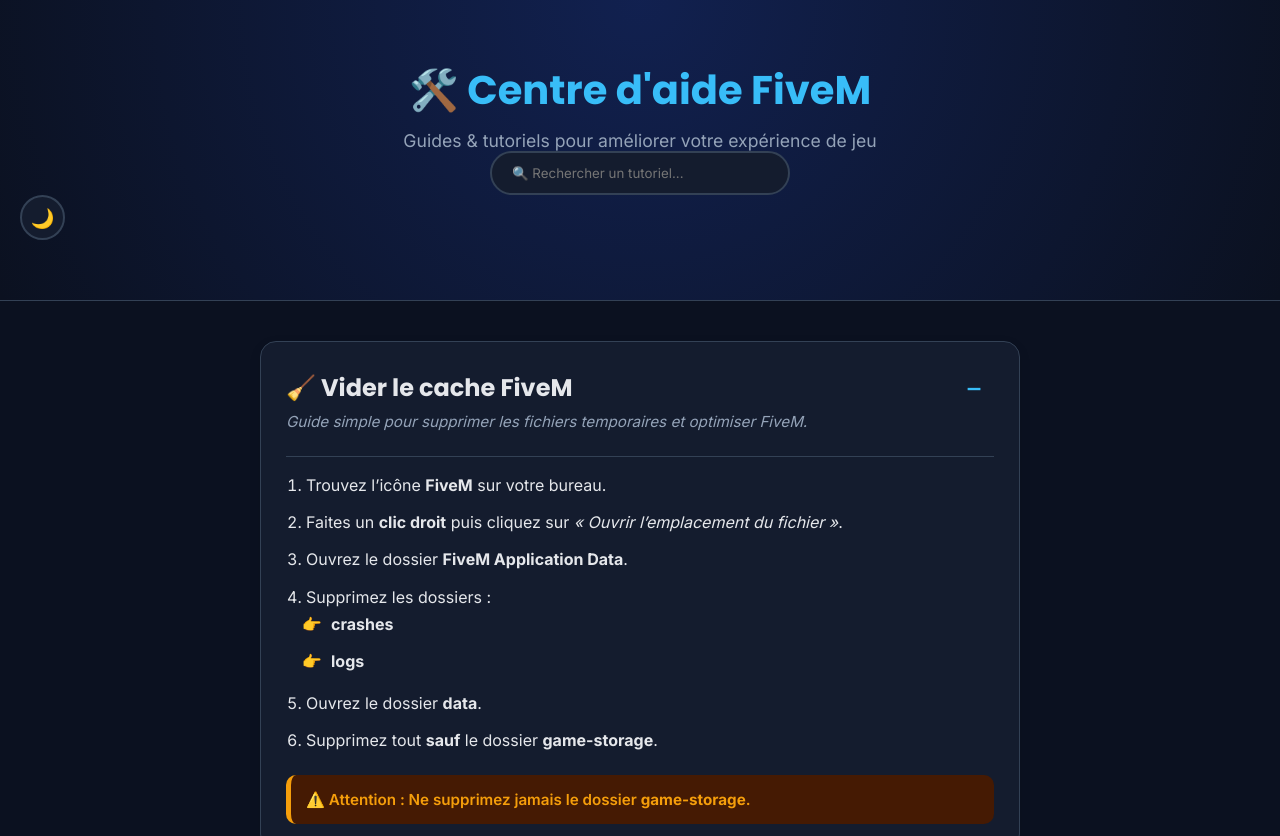
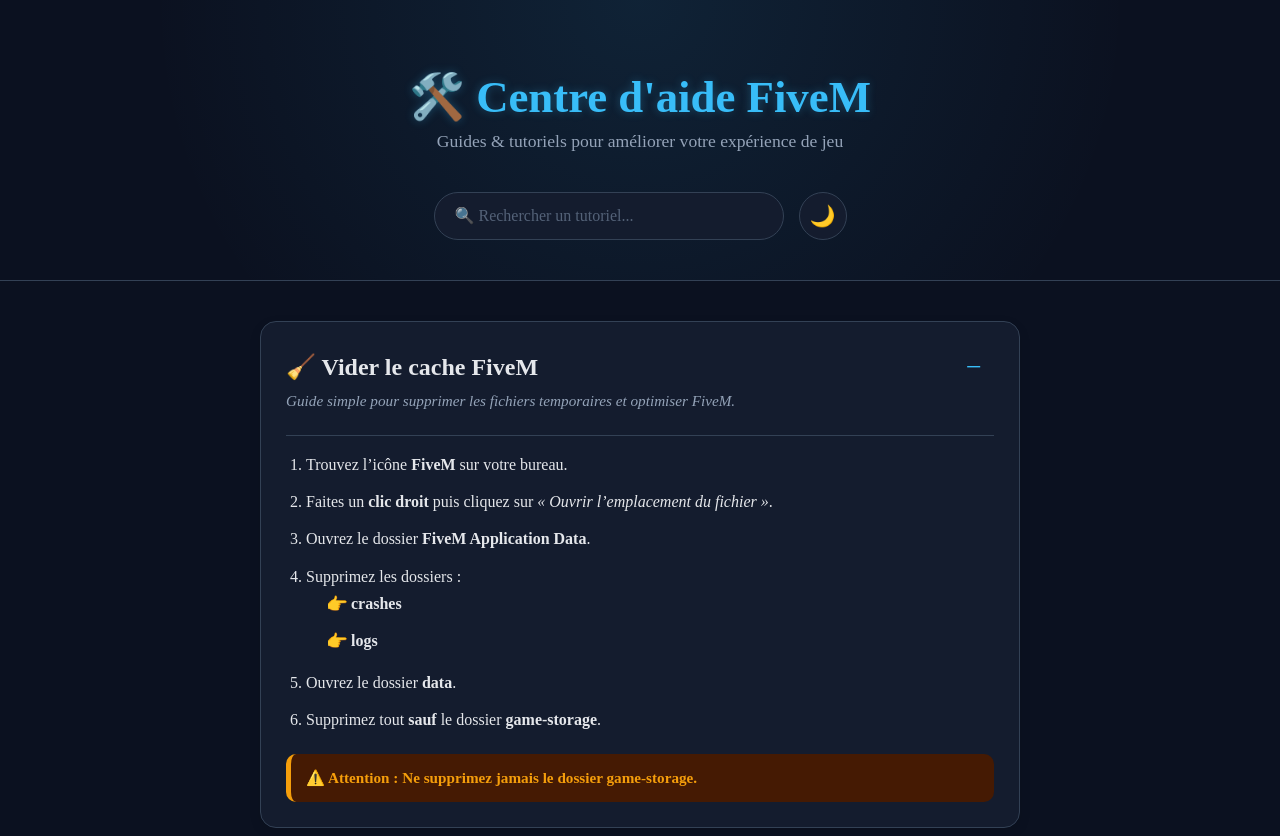
Before and after one commit to 147523698/fivem-help, a plain HTML site: page index.html in a window 1280 px wide. Shown: the top 836 px of the page. Drawn offline with Linux system fonts and the light colour scheme.

Commit message:
Update style.css

```diff
--- a/style.css
+++ b/style.css
@@ -1,26 +1,23 @@
 :root {
-    /* NOUVELLE PALETTE */
-    --bg: #0b1120; /* Bleu marine très foncé */
-    --card: #141c2e; /* Couleur de carte plus solide */
-    --text: #e5e7eb; /* Texte clair */
-    --accent: #38bdf8; /* Bleu ciel pour les accents */
-    --secondary-accent: #f59e0b; /* Jaune/Ambre pour les alertes danger */
-    --border: #334155; /* Bordure subtile */
-
-    /* NOUVELLE TYPOGRAPHIE */
-    --font-heading: 'Poppins', sans-serif;
-    --font-body: 'Inter', sans-serif;
+    --bg: #0b1120;
+    --card: #141c2e;
+    --text: #e5e7eb;
+    --accent: #38bdf8;
+    --secondary-accent: #f59e0b;
+    --border: #334155;
+    --shadow-light: rgba(56, 189, 248, 0.1);
+    --glow-focus: 0 0 10px rgba(56, 189, 248, 0.4);
 }
 
-/* THÈME CLAIR */
 body.light {
-    --bg: #f8fafc; /* Blanc très clair */
-    --card: #ffffff; /* Carte blanche pure */
-    --text: #0f172a; /* Texte très foncé */
-    --border: #e2e8f0; /* Bordure claire */
+    --bg: #f8fafc;
+    --card: #ffffff;
+    --text: #0f172a;
+    --border: #e2e8f0;
+    --shadow-light: rgba(15, 23, 42, 0.05);
+    --glow-focus: 0 0 0 4px rgba(56, 189, 248, 0.2);
 }
 
-/* NOUVELLES POLICES */
 @import url('https://fonts.googleapis.com/css2?family=Inter:wght@400;600;700&family=Poppins:wght@600;700&display=swap');
 
 * {
@@ -32,78 +29,90 @@ body.light {
 body {
     background: var(--bg);
     color: var(--text);
-    /* Transition douce pour le changement de thème */
     transition: background-color 0.3s ease, color 0.3s ease;
 }
 
-/* TYPOGRAPHIE GLOBALE */
 h1, h2, h3 {
     font-family: var(--font-heading);
     font-weight: 700;
 }
 
 h2 {
-    font-size: 1.5rem; /* Augmenter légèrement la taille des titres de carte */
+    font-size: 1.5rem;
+    transition: color 0.2s ease;
 }
 
-/* HERO SECTION */
+/* =========================================================================
+   HÉROS (HEADER) - AMÉLIORATION
+   ========================================================================= */
 .hero {
-    padding: 60px 20px; /* Plus d'espace vertical */
+    padding: 70px 20px 40px;
     text-align: center;
-    /* Mettre le gradient un peu plus haut */
-    background: radial-gradient(circle at top, #1e40af55, transparent);
-    border-bottom: 1px solid var(--border); /* Ligne de séparation */
+    background: radial-gradient(circle at top, rgba(56, 189, 248, 0.1), transparent 70%);
+    border-bottom: 1px solid var(--border);
 }
 
 .hero h1 {
-    font-size: 2.5rem;
-    margin-bottom: 10px;
-    color: var(--accent); /* Mettre le titre en couleur accent */
+    font-size: 2.8rem;
+    margin-bottom: 8px;
+    color: var(--accent);
+    text-shadow: 0 0 10px rgba(56, 189, 248, 0.3);
 }
 
 .hero p {
     font-size: 1.1rem;
-    color: #94a3b8; /* Texte secondaire plus subtil */
+    color: #94a3b8;
 }
 
-.hero-actions {
-    margin-top: 30px;
+.header-actions {
+    margin-top: 40px;
     display: flex;
     justify-content: center;
-    gap: 15px; /* Plus d'espace entre les éléments */
+    gap: 15px;
 }
 
-/* INPUT DE RECHERCHE */
+/* =========================================================================
+   INPUT DE RECHERCHE - AMÉLIORATION
+   ========================================================================= */
 #search {
     padding: 12px 20px;
-    border-radius: 25px; /* Forme de pilule pour un look moderne */
-    border: 2px solid var(--border);
-    width: 300px;
-    background: var(--card); /* Utiliser la couleur de carte pour l'input */
+    border-radius: 28px;
+    border: 1px solid var(--border);
+    width: 350px;
+    background: var(--card);
     color: var(--text);
     transition: border-color 0.3s ease, box-shadow 0.3s ease;
+    font-size: 1rem;
 }
 
 #search:focus {
     outline: none;
     border-color: var(--accent);
-    box-shadow: 0 0 0 4px rgba(56, 189, 248, 0.2); /* Anneau de focus élégant */
+    box-shadow: 0 0 0 4px var(--shadow-light), var(--glow-focus);
 }
 
-/* BOUTON DE THÈME */
+#search::placeholder {
+    color: #64748b;
+    opacity: 0.8;
+}
+
+/* =========================================================================
+   BOUTON DE THÈME - AMÉLIORATION
+   ========================================================================= */
 #themeToggle {
-    border: 2px solid var(--border);
+    border: 1px solid var(--border);
     background: var(--card);
     color: var(--text);
-    border-radius: 50%; /* Rond */
-    padding: 12px;
-    width: 45px;
-    height: 45px;
+    border-radius: 50%;
+    padding: 10px;
+    width: 48px;
+    height: 48px;
     display: flex;
     justify-content: center;
     align-items: center;
-    font-size: 1.2rem;
-    transition: background-color 0.2s, transform 0.1s;
+    font-size: 1.3rem;
+    cursor: pointer;
+    transition: background-color 0.2s, transform 0.1s, border-color 0.3s;
 }
 
 #themeToggle:hover {
@@ -111,55 +120,58 @@ h2 {
 }
 
 #themeToggle:active {
-    transform: scale(0.95);
+    transform: scale(0.9);
 }
 
-/* CONTENEUR PRINCIPAL */
 main {
-    max-width: 800px; /* Réduire un peu la largeur pour une meilleure lisibilité */
+    max-width: 800px;
     margin: auto;
-    padding: 40px 20px; /* Plus d'espace autour */
+    padding: 40px 20px;
 }
 
-/* CARTES (ACCORDÉONS) */
 .card {
     background: var(--card);
     backdrop-filter: blur(10px);
     border-radius: 16px;
     margin-bottom: 25px;
-    padding: 25px; /* Plus de padding */
+    padding: 25px;
     border: 1px solid var(--border);
-    box-shadow: 0 4px 12px rgba(0, 0, 0, 0.1); /* Ombre douce */
-    transition: border-color 0.3s ease, box-shadow 0.3s ease;
+    box-shadow: 0 4px 12px rgba(0, 0, 0, 0.1);
+    transition: border-color 0.3s ease, box-shadow 0.3s ease, transform 0.2s ease;
 }
 
 .card:hover {
-    border-color: var(--accent); /* Bordure en accent au survol */
+    border-color: var(--accent);
+    transform: translateY(-2px);
+    box-shadow: 0 6px 15px rgba(0, 0, 0, 0.15), 0 0 10px var(--shadow-light);
 }
 
 .card-header {
     display: flex;
     justify-content: space-between;
     align-items: center;
-    cursor: pointer; /* Indiquer que le header entier est cliquable (via le bouton) */
+    cursor: pointer;
+}
+
+.card-header:hover h2 {
+    color: var(--accent);
 }
 
 .desc {
     margin-top: 5px;
-    color: #94a3b8; /* Description plus subtile */
+    color: #94a3b8;
     font-style: italic;
     font-size: 0.95rem;
 }
 
-/* BOUTON TOGGLE */
 .toggle {
     font-size: 28px;
     background: none;
     color: var(--accent);
     border: none;
     cursor: pointer;
-    line-height: 1; /* Aligner le texte + / - */
-    width: 40px; /* Taille fixe */
+    line-height: 1;
+    width: 40px;
     height: 40px;
     border-radius: 8px;
     display: flex;
@@ -172,21 +184,26 @@ main {
     background: rgba(56, 189, 248, 0.1);
 }
 
-/* CONTENU */
 .content {
-    display: none; /* Règle par défaut: caché */
+    max-height: 0;
+    overflow: hidden;
+    margin-top: 0;
+    padding-top: 0;
+    border-top: none;
+    transition: max-height 0.4s ease-in-out, margin 0.4s ease-in-out, padding 0.4s ease-in-out, border-top 0.4s ease-in-out;
+}
+
+.card-header[aria-expanded="true"] + .desc + .content,
+.card.open-default .content {
+    max-height: 1000px;
     margin-top: 25px;
     padding-top: 15px;
-    border-top: 1px solid var(--border); /* Ligne de séparation élégante */
+    border-top: 1px solid var(--border);
 }
 
-/* NOUVELLE RÈGLE: OUVRIR PAR DÉFAUT */
-.card.open-default .content {
-    display: block;
-}
 
 .content p, .content ul, .content ol {
-    line-height: 1.7; /* Améliorer la lisibilité du texte */
+    line-height: 1.7;
     margin-bottom: 15px;
 }
 
@@ -196,22 +213,30 @@ main {
     color: var(--accent);
 }
 
-/* LISTES */
 .content ul, .content ol {
     padding-left: 20px;
 }
 
 .content ul li {
-    list-style-type: '👉 '; /* Puces personnalisées */
-    padding-left: 5px;
+    list-style-type: none;
+    padding-left: 25px;
     margin-bottom: 8px;
+    position: relative;
+}
+
+.content ul li::before {
+    content: '👉';
+    color: var(--accent);
+    font-size: 1.1em;
+    position: absolute;
+    left: 0;
+    top: 0;
 }
 
 .content ol li {
     margin-bottom: 10px;
 }
 
-/* ALERTE */
 .alert {
     padding: 15px;
     border-radius: 10px;
@@ -221,8 +246,8 @@ main {
 }
 
 .alert.danger {
-    background: #451a03; /* Fond plus foncé pour le danger */
-    border-left: 5px solid var(--secondary-accent); /* Bordure colorée */
+    background: #451a03;
+    border-left: 5px solid var(--secondary-accent);
     color: var(--secondary-accent);
 }
 
@@ -237,11 +262,16 @@ main {
     font-weight: 700;
 }
 
-/* IMAGES */
+.alert.danger.final-warning {
+    margin-top: 25px;
+    font-size: 1rem;
+    line-height: 1.5;
+}
+
 .tuto-image {
     margin: 30px 0;
     text-align: center;
-    background: #1e293b40; /* Fond subtil autour de l'image */
+    background: #1e293b40;
     padding: 10px;
     border-radius: 12px;
 }
@@ -272,7 +302,6 @@ hr.tuto-separator {
     margin: 40px 0;
 }
 
-/* FOOTER */
 footer {
     text-align: center;
     padding: 30px 20px;
@@ -281,12 +310,11 @@ footer {
     font-size: 0.9rem;
 }
 
-/* LIGHTBOX */
 #lightbox {
     display: none;
     position: fixed;
     inset: 0;
-    background: rgba(0,0,0,0.95); /* Fond plus opaque */
+    background: rgba(0,0,0,0.95);
     justify-content: center;
     align-items: center;
     z-index: 1000;
@@ -304,8 +332,7 @@ footer {
     transition: transform 0.3s ease, opacity 0.3s ease;
 }
 
-/* Style d'affichage lors de l'ouverture (géré par JS) */
-#lightbox.active { /* Changé pour utiliser la classe 'active' gérée par JS */
+#lightbox.active {
     display: flex;
 }
 
@@ -314,26 +341,15 @@ footer {
     opacity: 1;
 }
 
-/* NOUVELLES RÈGLES POUR LE TUTO RÉCUPÉRATION */
-
-/* Règle pour l'alignement des images si elles doivent être côte à côte */
 .content .tuto-image.recup,
 .content .tuto-image.recup2 {
     display: inline-block;
-    max-width: 48%; /* Permet de les mettre côte à côte si l'écran est assez large */
+    max-width: 48%;
     margin: 15px 1%;
     vertical-align: top;
 }
 
-/* Règle pour que l'alerte rouge finale ait un peu de marge */
-.alert.danger.final-warning {
-    margin-top: 25px;
-    font-size: 1rem;
-    line-height: 1.5;
-}
 
-
-/* MEDIA QUERIES pour mobile */
 @media (max-width: 600px) {
     .hero h1 {
         font-size: 2rem;
@@ -347,7 +363,7 @@ footer {
 
     #search {
         width: 100%;
-        max-width: 300px;
+        max-width: 350px;
     }
 
     #themeToggle {
@@ -358,11 +374,6 @@ footer {
         padding: 20px;
     }
 
-    .content ul li {
-        list-style-type: '• '; /* Puces par défaut sur mobile pour éviter l'encombrement */
-    }
-
-    /* Assurer que sur mobile, les images du tuto récup repassent en bloc */
     .content .tuto-image.recup,
     .content .tuto-image.recup2 {
         display: block;
```
